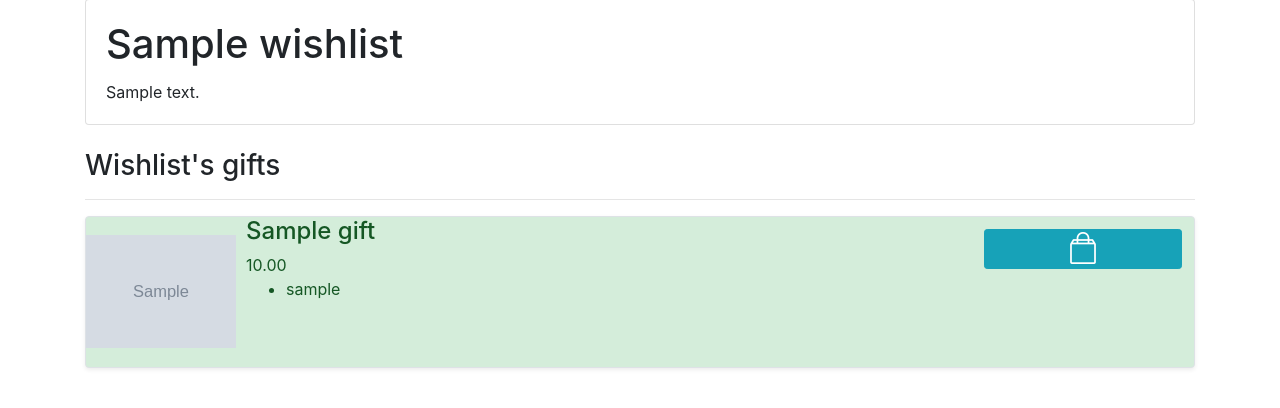
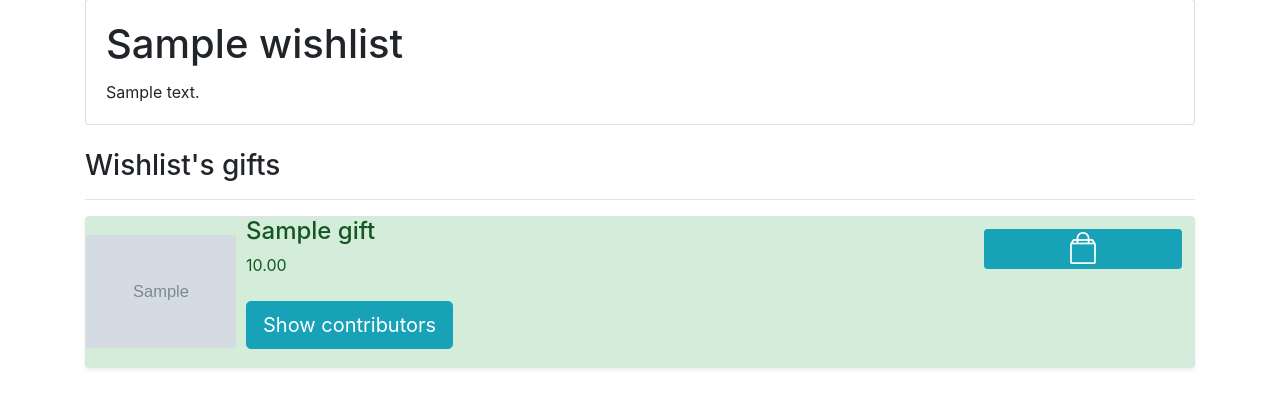
Before and after one commit to HE-Arc/Sand-wish, a Django app: a page that uses sandwish/sandwish_app/templates/sandwish_app/wishlist.html in a window 1280 px wide. Shown: the part 104-512 px from the top of the page. Run offline with Django 3.2, Linux system fonts and the light colour scheme; tables that the repository leaves empty hold one stand-in row (values such as "Sample post"); grey boxes marked "Sample" are stand-in pictures; some libraries are stand-ins or nearby versions.

Commit message:
add a button to show contributors for a gift

```diff
--- a/sandwish/sandwish_app/templates/sandwish_app/wishlist.html
+++ b/sandwish/sandwish_app/templates/sandwish_app/wishlist.html
@@ -48,17 +48,31 @@
                             <input type="submit" value="Contribute" class="">
                         </form>
                         <div id="contribution-error{{ gift.0.id }}">
-
                         </div>
                     </div>
                 {% endif %}
                 {% if gift.0.validated %}
-                    <div class="contributors">
-                        <ul>
-                            {% for contributor in gift.4 %}
-                                <li>{{ contributor }}</li>
-                            {% endfor %}
-                        </ul>
+                    <br>
+                    <button type="button" class="btn btn-info btn-lg" data-toggle="modal" data-target="#contributors">Show contributors</button>
+                    <div id="contributors" class="modal fade" role="dialog">
+                        <div class="modal-dialog">
+                            <!-- Modal content-->
+                            <div class="modal-content">
+                                <div class="modal-header">
+                                    <h4 class="modal-title">Contributor for {{ gift.0 }}</h4>
+                                </div>
+                                <div class="modal-body">
+                                    <ul>
+                                        {% for contributor in gift.4 %}
+                                            <li>{{ contributor }}</li>
+                                        {% endfor %}
+                                    </ul>
+                                </div>
+                                <div class="modal-footer">
+                                    <button type="button" class="btn btn-default" data-dismiss="modal">Close</button>
+                                </div>
+                            </div>
+                        </div>
                     </div>
                 {% endif %}
             </div>
```
